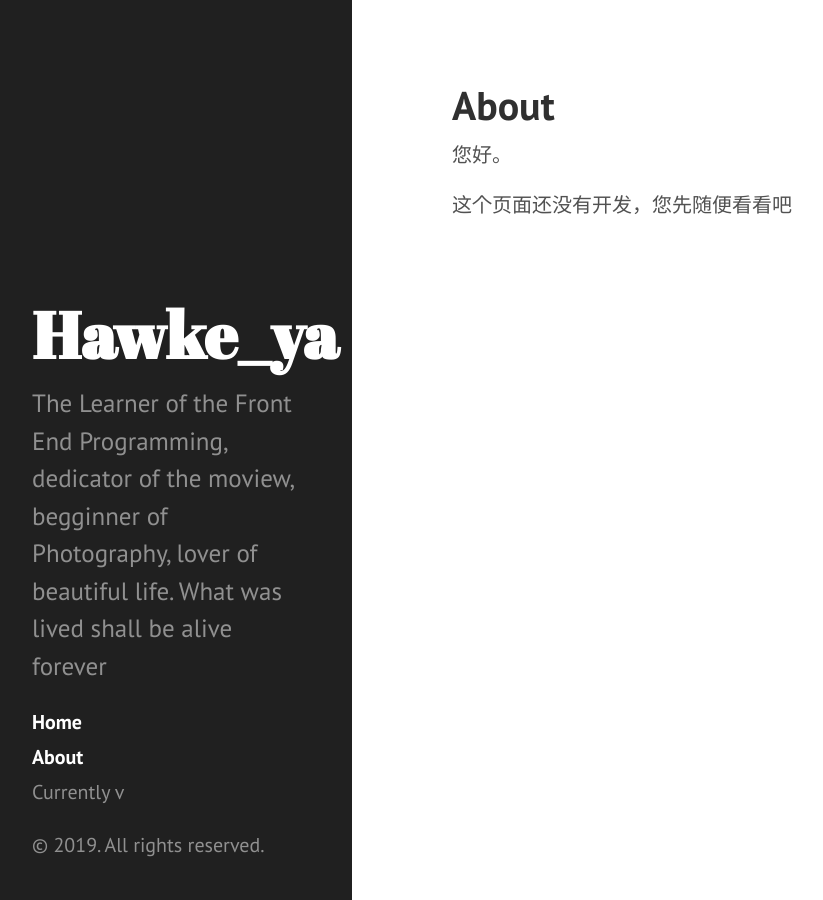
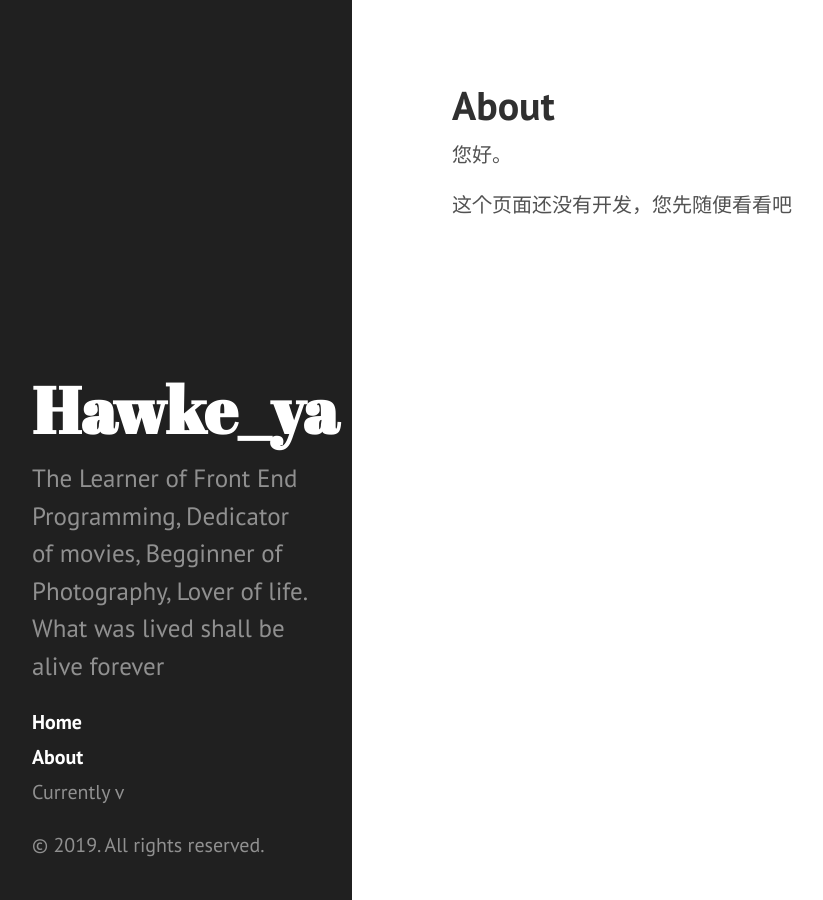
Before and after one commit to HawkeW/HawkeW.github.io, a Jekyll site: the page built from about.md, in a window 1280 px wide. Shown: the whole page, without its empty margins (8-831 px from the left). Built offline with Jekyll 4.4.1, drawn with Linux system fonts in a browser that asks for light colours.

Commit message:
调整sidebar文字

```diff
--- a/_config.yml
+++ b/_config.yml
@@ -21,7 +21,7 @@
 title: Hawke_ya
 email: hughew@foxmail.com
 description: >- # this means to ignore newlines until "baseurl:"
-  The Learner of the Front End Programming, dedicator of the moview, begginner of Photography, lover of beautiful life.
+  The Learner of Front End Programming, Dedicator of movies, Begginner of Photography, Lover of life.<br />
   What was lived shall be alive forever
 
 baseurl: "" # the subpath of your site, e.g. /blog
```
